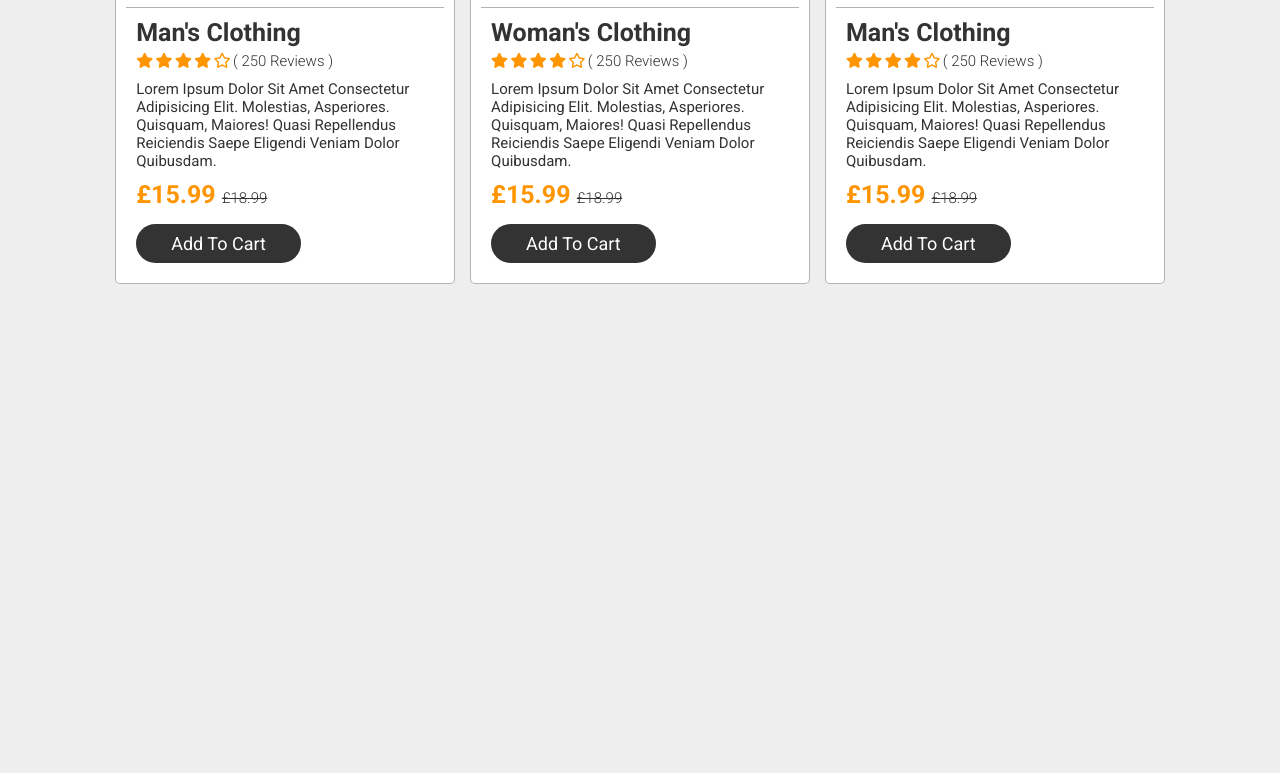
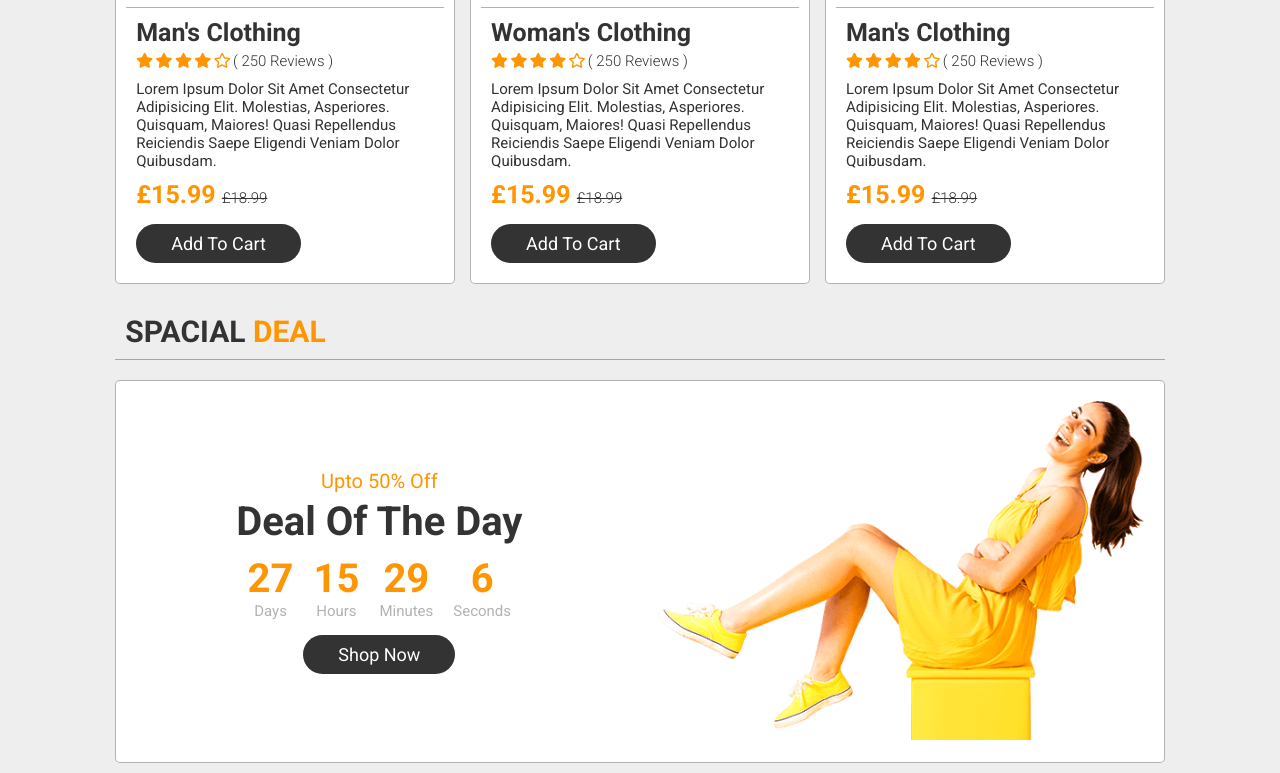
Before and after one commit to Clesio7844/fashion-website-javascript, a plain HTML site: page index.html in a window 1280 px wide. Shown: the part 3117-3890 px from the top of the page. Before the commit the page ends 3411 px from the top, so only its background shows below. Drawn offline with nearby package versions, Linux system fonts and the light colour scheme.

Commit message:
finished deal section

```diff
--- a/css/style.css
+++ b/css/style.css
@@ -483,6 +483,60 @@ header.active {
   font-weight: 300;
 }
 
+.deal .row {
+  display: flex;
+  align-items: center;
+  flex-wrap: wrap;
+  gap: 1.5rem;
+  text-align: center;
+  border: 0.1rem solid var(--light-color);
+  background: var(--white-color);
+  border-radius: 0.5rem;
+  padding: 1rem;
+}
+
+.deal .row .content {
+  flex: 1 1 40rem;
+  padding: 1rem;
+}
+
+.deal .row .image {
+  flex: 1 1 40rem;
+  padding: 1rem;
+}
+
+.deal .row .image img {
+  width: 100%;
+}
+
+.deal .row .discount {
+  font-size: 2rem;
+  color: var(--orange);
+}
+
+.deal .row .text {
+  font-size: 4rem;
+  color: var(--black-color);
+  padding: 0.5rem 0;
+}
+
+.deal .row .count-down {
+  display: flex;
+  gap: 2rem;
+  justify-content: center;
+  padding: 0.5rem 0;
+}
+
+.deal .row .count-down h3 {
+  color: var(--orange);
+  font-size: 4rem;
+}
+
+.deal .row .count-down span {
+  color: var(--light-color);
+  font-size: 1.5rem;
+}
+
 /*media queries*/
 @media (max-width: 991px) {
   html {
--- a/index.html
+++ b/index.html
@@ -457,6 +457,42 @@
     </section>
     <!-- featued section ends -->
 
+    <!-- deal section starts -->
+    <section class="deal" id="deal">
+      <h1 class="heading">spacial <span>deal</span></h1>
+
+      <div class="row">
+        <div class="content">
+          <span class="discount">upto 50% off</span>
+          <h3 class="text">deal of the day</h3>
+          <div class="count-down">
+            <div class="box">
+              <h3 id="days">00</h3>
+              <span>days</span>
+            </div>
+            <div class="box">
+              <h3 id="hours">00</h3>
+              <span>hours</span>
+            </div>
+            <div class="box">
+              <h3 id="minutes">00</h3>
+              <span>minutes</span>
+            </div>
+            <div class="box">
+              <h3 id="seconds">00</h3>
+              <span>seconds</span>
+            </div>
+          </div>
+          <a href="#" class="btn">shop now</a>
+        </div>
+        <div class="image">
+          <img src="images/counter-img.png" alt="" />
+        </div>
+      </div>
+    </section>
+
+    <!-- deal section ends -->
+
     <script src="https://unpkg.com/swiper/swiper-bundle.min.js"></script>
     <script src="js/script.js"></script>
   </body>
--- a/js/script.js
+++ b/js/script.js
@@ -46,6 +46,32 @@ document.querySelectorAll('.small-image-3').forEach(images => {
   };
 });
 
+let countDate = new Date('aug 1, 2021 00:00:00').getTime();
+
+function countDown() {
+  let now = new Date().getTime();
+  gap = now - countDate;
+
+  let seconds = 1000;
+  let minutes = seconds * 60;
+  let hours = minutes * 60;
+  let days = hours * 24;
+
+  let d = Math.floor(gap / days);
+  let h = Math.floor((gap % days) / hours);
+  let m = Math.floor((gap % hours) / minutes);
+  let s = Math.floor((gap % minutes) / seconds);
+
+  document.getElementById('days').innerText = d;
+  document.getElementById('hours').innerText = h;
+  document.getElementById('minutes').innerText = m;
+  document.getElementById('seconds').innerText = s;
+}
+
+setInterval(function() {
+  countDown();
+}, 1000);
+
 var swiper = new Swiper('.product-slider', {
   slidesPerView: 30,
   loop: true,
```
